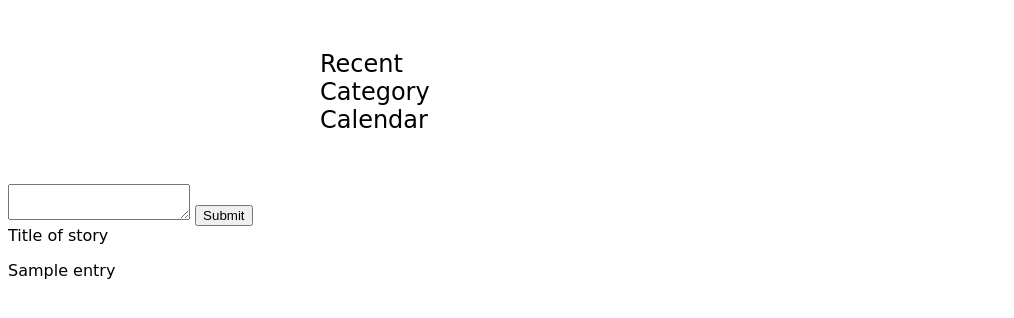
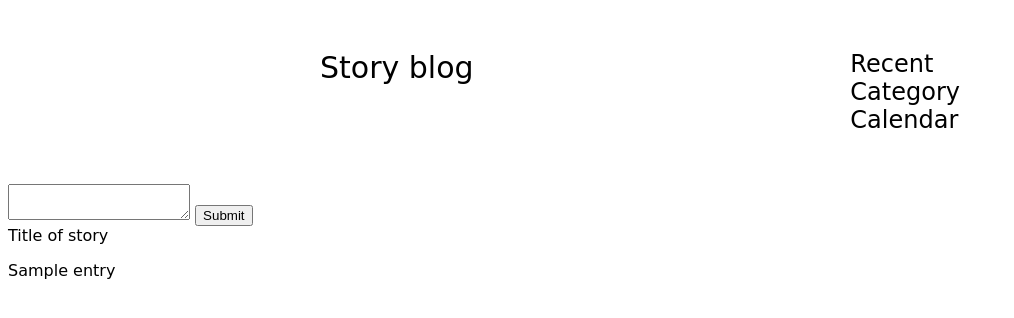
Before and after one commit to deepakprasad0089/story-blog, a Flask app: template templates/home.html in a window 1280 px wide. Shown: the top 318 px of the page, without its empty margins (0-1014 px from the left). Run offline with Flask 2, Linux system fonts and the light colour scheme; the template is opened without the code that fills it: most values are stand-ins (such as "Sample title", 1, 10 or a date in 2020).

Commit message:
Update home.html

```diff
--- a/templates/home.html
+++ b/templates/home.html
@@ -5,7 +5,7 @@
 </head>
 <body>
   <header>
-     <div class="title>Story blog</div>
+     <div class="title">Story blog</div>
      <div class="menu">
          <div class="menu-item">Recent</div>
          <div class="menu-item">Category</div>
```
